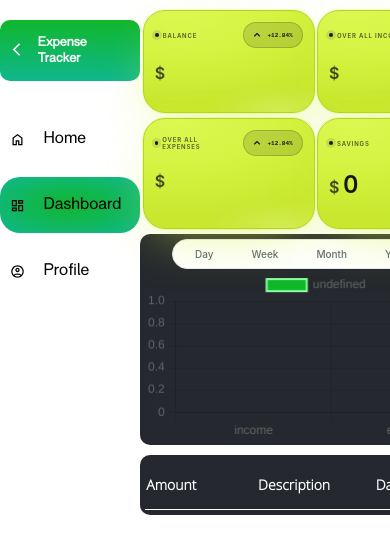
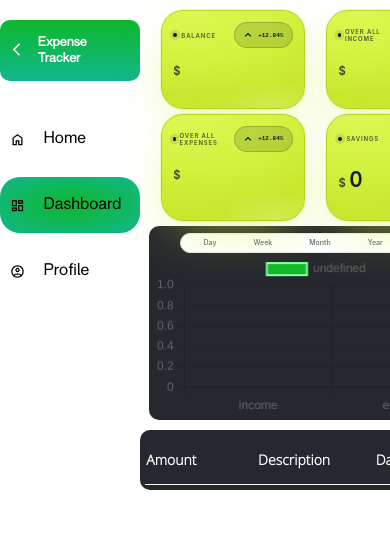
Before and after one commit to MoralesLawrence01/Full-stack-web-app-expense-tracker, a website: page stats.html in a window 390 px wide. Shown: the top 554 px of the page. Drawn offline with nearby package versions, Linux system fonts and the light colour scheme; no server answers.

Commit message:
Refactor and optimize styles in statsStyle.css

```diff
--- a/statsStyle.css
+++ b/statsStyle.css
@@ -492,7 +492,7 @@ table {
         --vf-acid-lo: #c8e72e;
         --vf-acid-deep: #b6d322;
         --vf-ink: #14181a;
-        width:172px;
+        width:144px;
         max-width: 100%;
         border-radius: 22px;
         padding: 11px 11px 11px;
@@ -593,13 +593,13 @@ table {
     }
 
     .voltura-focal__currency {
-        font-size: 1rem;
+        font-size: 0.7rem;
         margin-right: 2px;
         opacity: 0.78;
     }
 
     .voltura-focal__amount {
-        font-size: 1.5rem;
+        font-size: 1.3rem;
     }
     .voltura-focal__cta:hover {
         background: #0c1011;
@@ -608,7 +608,7 @@ table {
     #chartContainer{
         border-radius: 10px;
         padding: 5px;
-        width: 87.5vw;
+        width: 83vw;
         margin-top: 5px;
         background-color: #25282E;
     }
@@ -619,13 +619,13 @@ table {
         align-items: center;
     }
     #dateFilter{
-        margin-right: 0;
+        margin-left: 0;
     }
 
     .cir-tabs {
     display: inline-flex;
     align-items: center;
-    gap: 2px;
+    gap: 1px;
     padding: 4px;
     background: var(--color-cloud, #ffffff);
     border: 1px solid var(--color-edge, #e3e8ee);
@@ -650,10 +650,10 @@ table {
     display: inline-flex;
     align-items: center;
     justify-content: center;
-    height: 20px;
+    height: 10px;
     padding: 0 18px;
     border-radius: 999px;
-    font-size: 10px;
+    font-size: 7px;
     font-weight: 500;
     color: var(--color-mist, #5b6472);
     cursor: pointer;
```
